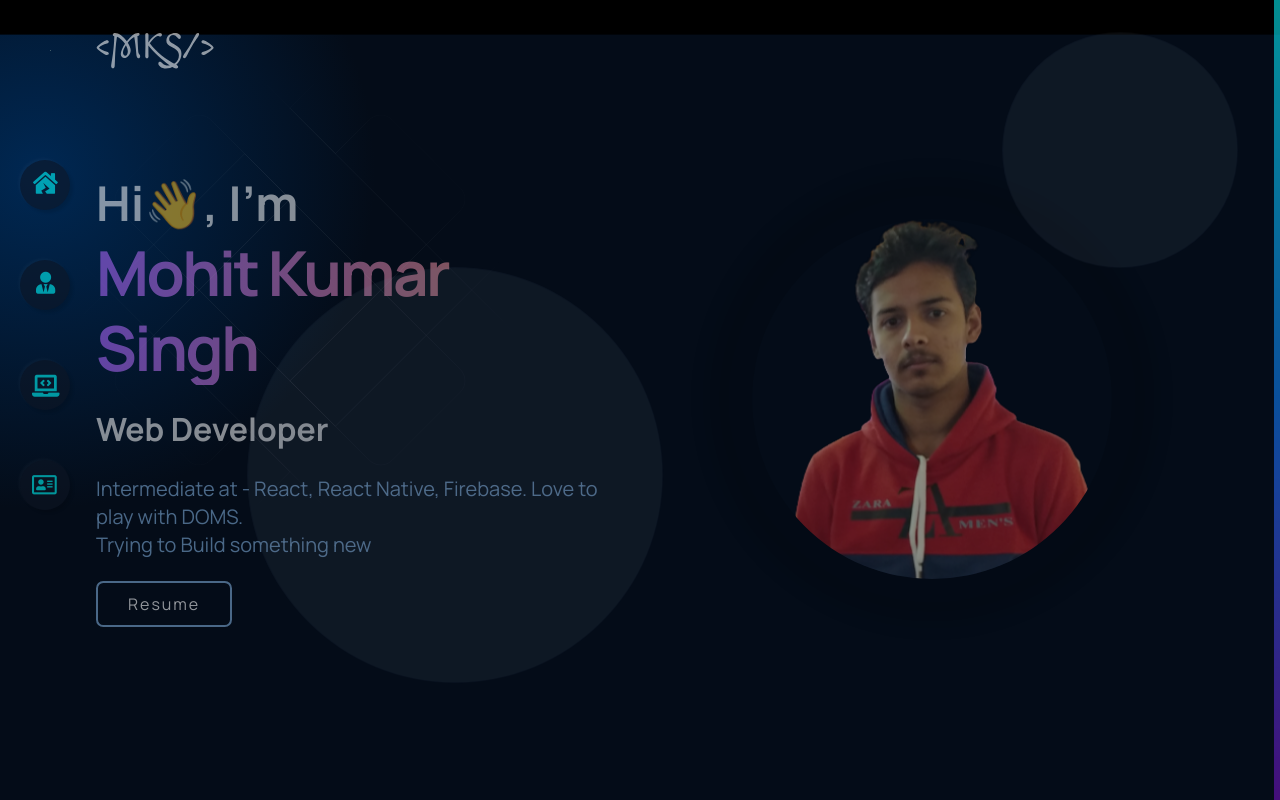
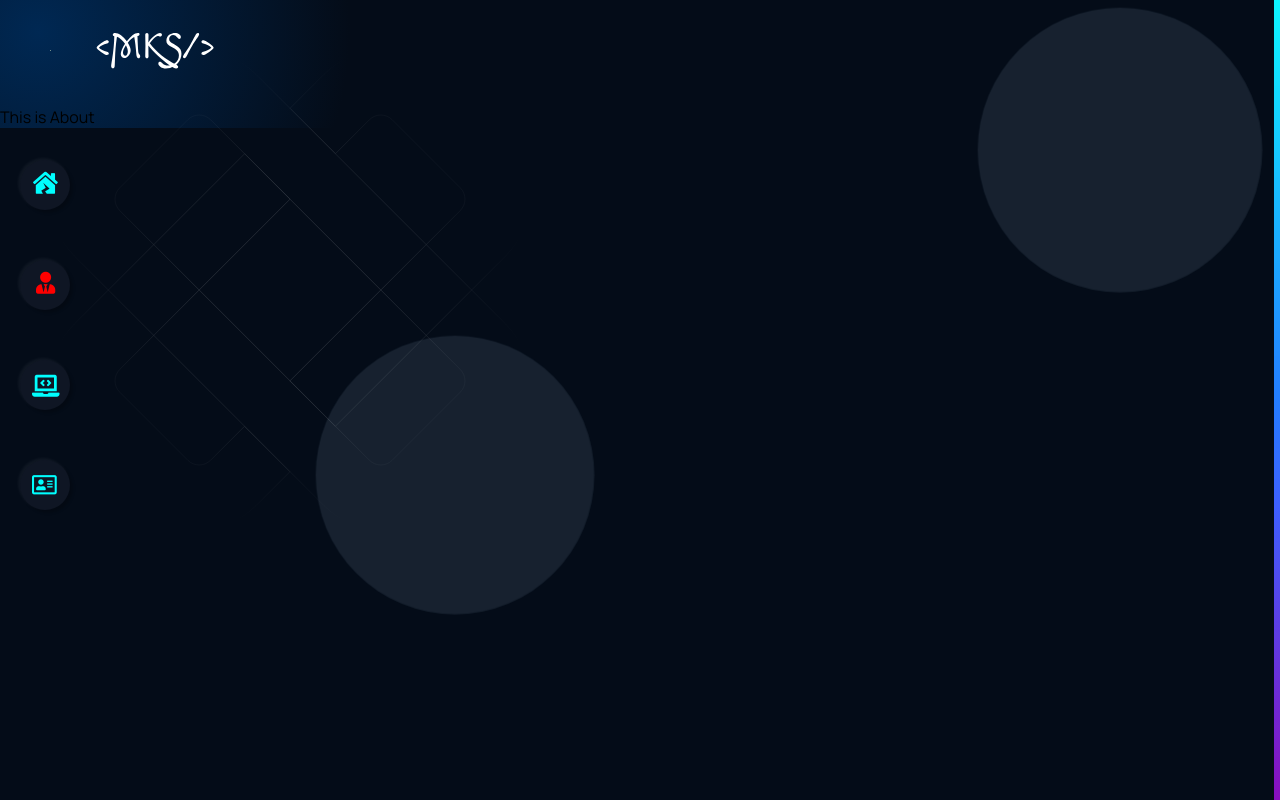
Before and after one commit to mohit-kumar-singh55/portfolio, a React (Create React App) app: page /about in a window 1280 px wide. Built offline with nearby package versions, Linux system fonts and the light colour scheme.

Commit message:
fixed bugs

```diff
--- a/src/App.css
+++ b/src/App.css
@@ -1,8 +1,11 @@
+html{
+  scroll-behavior: smooth;
+}
+
 *{
   margin: 0;
   pad: 0;
   box-sizing: border-box;
-  scroll-behavior: smooth;
 }
 
 body {
--- a/src/App.js
+++ b/src/App.js
@@ -1,13 +1,16 @@
 import React from 'react';
 import './App.css';
 import Header from './components/Header/Header';
+import Navbar from './components/Navbar/Navbar';
 import Home from './components/Home/Home';
-import Navbar from './components/Navbar/Navbar';
+import About from './components/About/About';
 import Transtition from './components/Transition/Transition';
 import BgAnimation from './components/BackgroundAnimation/BackgroundAnimation';
+import { BrowserRouter as Router, Routes, Route } from 'react-router-dom';
 
 function App() {
   return (
+    <Router>
       <div className="gradient__bg">
         <Transtition />
         <div className='late'>
@@ -15,8 +18,8 @@ function App() {
           <BgAnimation />
 
           {/* Bubble Animations */}
-        <div class="animateme1 css-1tokw9w"></div>
-        <div class="animateme2 css-jfjuh7"></div>
+          <div className="animateme1 css-1tokw9w"></div>
+          <div className="animateme2 css-jfjuh7"></div>
 
           {/* SideBar */}
           <div id="progressbar"></div>
@@ -25,9 +28,15 @@ function App() {
           {/* Main Content */}
           <Header />
           <Navbar />
-        <Home />
+          <Routes>
+            <Route path="/" element={<Home />} />
+            <Route path="/about"about element={<About />} />
+            {/* <Route path="/projects" element={<Projects />} /> */}
+            {/* <Route path="/contact" element={<Contact />} /> */}
+          </Routes>
         </div>
       </div>
+    </Router>
   );
 }
 
--- /dev/null
+++ b/src/components/About/About.js
@@ -0,0 +1,11 @@
+import React from 'react'
+
+function About() {
+    return (
+        <div>
+            This is About
+        </div>
+    )
+}
+
+export default About
--- a/src/components/Home/Hero/Hero.js
+++ b/src/components/Home/Hero/Hero.js
@@ -26,7 +26,7 @@ function Hero() {
                    <br/>Trying to Build something new
                 </p>
                 <br/>
-                <a href="/" class="btn"><span>Resume</span></a>
+                <a href="/" className="btn"><span>Resume</span></a>
             </div>
 
             <div className="gpt3__header-image">
--- a/src/components/Loader/Loader.js
+++ b/src/components/Loader/Loader.js
@@ -8,29 +8,29 @@ function Loader() {
                 <g filter="url(#filter0_d)">
                     <path
                         d="M37.336 3.632C48.28 3.632 57.736 5.696 65.704 9.824C73.768 13.856 79.912 19.664 84.136 27.248C88.456 34.832 90.616 43.76 90.616 54.032C90.616 64.304 88.456 73.232 84.136 80.816C79.912 88.304 73.768 94.064 65.704 98.096C57.736 102.032 48.28 104 37.336 104H6.08801V3.632H37.336ZM37.336 93.2C50.296 93.2 60.184 89.792 67 82.976C73.816 76.064 77.224 66.416 77.224 54.032C77.224 41.552 73.768 31.808 66.856 24.8C60.04 17.792 50.2 14.288 37.336 14.288H19.192V93.2H37.336Z"
-                        stroke="#FFFBFB" stroke-width="4" shape-rendering="crispEdges" mask="url(#path-1-outside-1)" />
+                        stroke="#FFFBFB" strokeWidth="4" shapeRendering="crispEdges" mask="url(#path-1-outside-1)" />
                     <path d="M121.005 14.288V47.84H157.581V58.64H121.005V93.2H161.901V104H107.901V3.488H161.901V14.288H121.005Z"
-                        stroke="#FFFBFB" stroke-width="4" shape-rendering="crispEdges" mask="url(#path-1-outside-1)" />
+                        stroke="#FFFBFB" strokeWidth="4" shapeRendering="crispEdges" mask="url(#path-1-outside-1)" />
                     <path
                         d="M213.553 105.008C206.929 105.008 200.977 103.856 195.697 101.552C190.513 99.152 186.433 95.888 183.457 91.76C180.481 87.536 178.945 82.688 178.849 77.216H192.817C193.297 81.92 195.217 85.904 198.577 89.168C202.033 92.336 207.025 93.92 213.553 93.92C219.793 93.92 224.689 92.384 228.241 89.312C231.889 86.144 233.713 82.112 233.713 77.216C233.713 73.376 232.657 70.256 230.545 67.856C228.433 65.456 225.793 63.632 222.625 62.384C219.457 61.136 215.185 59.792 209.809 58.352C203.185 56.624 197.857 54.896 193.825 53.168C189.889 51.44 186.481 48.752 183.601 45.104C180.817 41.36 179.425 36.368 179.425 30.128C179.425 24.656 180.817 19.808 183.601 15.584C186.385 11.36 190.273 8.09599 195.265 5.792C200.353 3.488 206.161 2.336 212.689 2.336C222.097 2.336 229.777 4.688 235.729 9.392C241.777 14.096 245.185 20.336 245.953 28.112H231.553C231.073 24.272 229.057 20.912 225.505 18.032C221.953 15.056 217.249 13.568 211.393 13.568C205.921 13.568 201.457 15.008 198.001 17.888C194.545 20.672 192.817 24.608 192.817 29.696C192.817 33.344 193.825 36.32 195.841 38.624C197.953 40.928 200.497 42.704 203.473 43.952C206.545 45.104 210.817 46.448 216.289 47.984C222.913 49.808 228.241 51.632 232.273 53.456C236.305 55.184 239.761 57.92 242.641 61.664C245.521 65.312 246.961 70.304 246.961 76.64C246.961 81.536 245.665 86.144 243.073 90.464C240.481 94.784 236.641 98.288 231.553 100.976C226.465 103.664 220.465 105.008 213.553 105.008Z"
-                        stroke="#FFFBFB" stroke-width="4" shape-rendering="crispEdges" mask="url(#path-1-outside-1)" />
-                    <path d="M279.348 3.632V104H266.244V3.632H279.348Z" stroke="#FFFBFB" stroke-width="4"
-                        shape-rendering="crispEdges" mask="url(#path-1-outside-1)" />
+                        stroke="#FFFBFB" strokeWidth="4" shapeRendering="crispEdges" mask="url(#path-1-outside-1)" />
+                    <path d="M279.348 3.632V104H266.244V3.632H279.348Z" stroke="#FFFBFB" strokeWidth="4"
+                        shapeRendering="crispEdges" mask="url(#path-1-outside-1)" />
                     <path
                         d="M377.714 32.72C374.93 26.864 370.898 22.352 365.618 19.184C360.338 15.92 354.194 14.288 347.186 14.288C340.178 14.288 333.842 15.92 328.178 19.184C322.61 22.352 318.194 26.96 314.93 33.008C311.762 38.96 310.178 45.872 310.178 53.744C310.178 61.616 311.762 68.528 314.93 74.48C318.194 80.432 322.61 85.04 328.178 88.304C333.842 91.472 340.178 93.056 347.186 93.056C356.978 93.056 365.042 90.128 371.378 84.272C377.714 78.416 381.41 70.496 382.466 60.512H342.434V49.856H396.434V59.936C395.666 68.192 393.074 75.776 388.658 82.688C384.242 89.504 378.434 94.928 371.234 98.96C364.034 102.896 356.018 104.864 347.186 104.864C337.874 104.864 329.378 102.704 321.698 98.384C314.018 93.968 307.922 87.872 303.41 80.096C298.994 72.32 296.786 63.536 296.786 53.744C296.786 43.952 298.994 35.168 303.41 27.392C307.922 19.52 314.018 13.424 321.698 9.104C329.378 4.688 337.874 2.48 347.186 2.48C357.842 2.48 367.25 5.12 375.41 10.4C383.666 15.68 389.666 23.12 393.41 32.72H377.714Z"
-                        stroke="#FFFBFB" stroke-width="4" shape-rendering="crispEdges" mask="url(#path-1-outside-1)" />
+                        stroke="#FFFBFB" strokeWidth="4" shapeRendering="crispEdges" mask="url(#path-1-outside-1)" />
                     <path d="M492.672 104H479.568L426.864 24.08V104H413.76V3.488H426.864L479.568 83.264V3.488H492.672V104Z"
-                        stroke="#FFFBFB" stroke-width="4" shape-rendering="crispEdges" mask="url(#path-1-outside-1)" />
+                        stroke="#FFFBFB" strokeWidth="4" shapeRendering="crispEdges" mask="url(#path-1-outside-1)" />
                     <path d="M528.114 14.288V47.84H564.69V58.64H528.114V93.2H569.01V104H515.01V3.488H569.01V14.288H528.114Z"
-                        stroke="#FFFBFB" stroke-width="4" shape-rendering="crispEdges" mask="url(#path-1-outside-1)" />
+                        stroke="#FFFBFB" strokeWidth="4" shapeRendering="crispEdges" mask="url(#path-1-outside-1)" />
                     <path
                         d="M641.686 104L617.782 62.96H601.942V104H588.838V3.632H621.238C628.822 3.632 635.206 4.928 640.39 7.52C645.67 10.112 649.606 13.616 652.198 18.032C654.79 22.448 656.086 27.488 656.086 33.152C656.086 40.064 654.07 46.16 650.038 51.44C646.102 56.72 640.15 60.224 632.182 61.952L657.382 104H641.686ZM601.942 52.448H621.238C628.342 52.448 633.67 50.72 637.222 47.264C640.774 43.712 642.55 39.008 642.55 33.152C642.55 27.2 640.774 22.592 637.222 19.328C633.766 16.064 628.438 14.432 621.238 14.432H601.942V52.448Z"
-                        stroke="#FFFBFB" stroke-width="4" shape-rendering="crispEdges" mask="url(#path-1-outside-1)" />
+                        stroke="#FFFBFB" strokeWidth="4" shapeRendering="crispEdges" mask="url(#path-1-outside-1)" />
                 </g>
                 <defs>
                     <filter id="filter0_d" x="0.0880127" y="0.335999" width="664.824" height="114.672"
-                        filterUnits="userSpaceOnUse" color-interpolation-filters="sRGB">
-                        <feFlood flood-opacity="0" result="BackgroundImageFix" />
+                        filterUnits="userSpaceOnUse" colorInterpolationFilters="sRGB">
+                        <feFlood floodOpacity="0" result="BackgroundImageFix" />
                         <feColorMatrix in="SourceAlpha" type="matrix" values="0 0 0 0 0 0 0 0 0 0 0 0 0 0 0 0 0 0 127 0"
                             result="hardAlpha" />
                         <feOffset dy="4" />
--- a/src/components/Navbar/Navbar.css
+++ b/src/components/Navbar/Navbar.css
@@ -20,7 +20,7 @@
     height: 100px;
     position:relative;
   }
-  nav li a{
+  nav li .a{
     display: block;
     color: cyan;
     height: 50px;
@@ -33,40 +33,38 @@
     box-shadow: -2px -2px 3px rgba(255, 255, 255, 0.05),
                 3px 3px 3px rgba(0, 0, 0, 0.2);
   }
-  nav li a i{
+  nav li .a i{
     position:absolute;
     font-size: 22px;
   }
 
   /* Giving left and top properties as they were miss matching */
-  nav li a .fa-house-damage{
+  nav li .a .fa-house-damage{
       left: 23px;
       top: 12px;
   }
 
-  nav li a .fa-user-tie{
+  nav li .a .fa-user-tie{
       left: 26px;
       top: 12px;
   }
 
-  nav li a .fa-laptop-code{
+  nav li .a .fa-laptop-code{
       left: 22px;
       top: 15px;
   }
 
-  nav li a .fa-address-card{
+  nav li .a .fa-address-card{
       left: 22px;
       top: 14px;
   }
 
   /* Hover */
-  nav li a:hover .fas{
-      color: cyan;
+  nav li .a:hover .fas{
       text-shadow: 0 0 15px #00f3ff;
   }
 
   /* also for contact icon as it has class with another name */
-  nav li a:hover .far{
-      color: cyan;
+  nav li .a:hover .far{
       text-shadow: 0 0 15px #00f3ff;
   }
--- a/src/components/Navbar/Navbar.js
+++ b/src/components/Navbar/Navbar.js
@@ -1,16 +1,18 @@
 import React from 'react'
-// import { Link } from 'react-router-dom';
+import { Link, useLocation } from 'react-router-dom';
 import './Navbar.css';
 
 function Navbar() {
+    let location = useLocation();
+
     return (
         <div>
             <nav>
                 <ul>
-                    <li><a href="/"><i class="fas fa-house-damage"></i></a></li>
-                    <li><a href="/about"><i class="fas fa-user-tie"></i></a></li>
-                    <li><a href="/projects"><i class="fas fa-laptop-code"></i></a></li>
-                    <li><a href="/contact"><i class="far fa-address-card"></i></a></li>
+                    <li><Link className='a' style={{color:`${location.pathname === '/' ? "red" : "cyan"}`}} to="/"><i className="fas fa-house-damage"></i></Link></li>
+                    <li><Link className='a' style={{color:`${location.pathname === '/about' ? "red" : "cyan"}`}} to="/about"><i className="fas fa-user-tie"></i></Link></li>
+                    <li><Link className='a' style={{color:`${location.pathname === '/projects' ? "red" : "cyan"}`}} to="/projects"><i className="fas fa-laptop-code"></i></Link></li>
+                    <li><Link className='a' style={{color:`${location.pathname === '/contact' ? "red" : "cyan"}`}} to="/contact"><i className="far fa-address-card"></i></Link></li>
                 </ul>
             </nav>
         </div>
```
Lines whose indentation alone changed are shown as unchanged.
